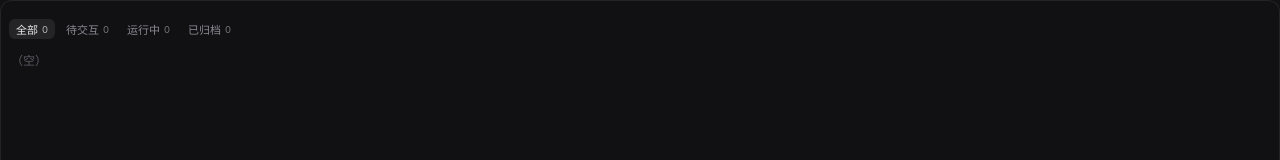
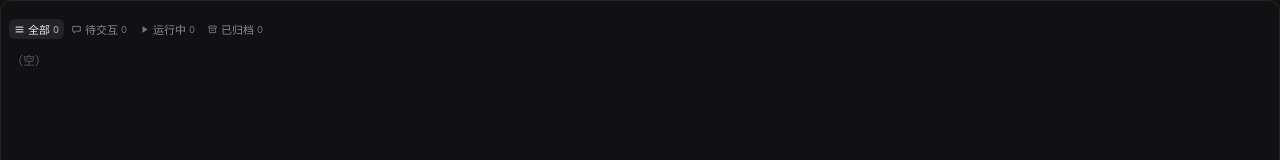
Before and after one commit to larrygogo/meowo, a React (Vite) app in the folder app/: page / in a window 1280 px wide. Shown: the top 160 px of the page. Built offline with nearby package versions, Linux system fonts and the light colour scheme.

Commit message:
feat(app): 筛选 tab 加图标(列表/气泡/播放/归档盒)，收紧间距适配 260px

```diff
--- a/app/src/styles.css
+++ b/app/src/styles.css
@@ -92,8 +92,9 @@ html, body {
   user-select: none;
   backdrop-filter: blur(6px);
 }
-.tabs { display: flex; gap: 4px; padding: 2px 0 6px; flex: none; }
-.stab { cursor: pointer; font-size: 11px; color: #8a8a92; padding: 2px 7px; border-radius: 6px; display: inline-flex; align-items: center; gap: 4px; }
+.tabs { display: flex; gap: 2px; padding: 2px 0 6px; flex: none; }
+.stab { cursor: pointer; font-size: 11px; color: #8a8a92; padding: 2px 5px; border-radius: 6px; display: inline-flex; align-items: center; gap: 3px; }
+.stab svg { display: block; flex: none; opacity: 0.85; }
 .stab:hover { color: #e8e8ea; }
 .stab-on { color: #e8e8ea; background: rgba(255,255,255,0.08); }
 .stab-n { font-size: 9.5px; color: #76767e; }
--- a/app/src/views/Sticker.tsx
+++ b/app/src/views/Sticker.tsx
@@ -27,6 +27,40 @@ function ConnBadge({ connected }: { connected: boolean }) {
 
 type Item = LiveSession & { connected: boolean };
 type Tab = "all" | "waiting" | "running" | "archived";
+
+function TabIcon({ tab }: { tab: Tab }) {
+  const common = { width: 11, height: 11, viewBox: "0 0 16 16", "aria-hidden": true } as const;
+  switch (tab) {
+    case "all": // 列表
+      return (
+        <svg {...common} fill="none" stroke="currentColor" strokeWidth="1.6" strokeLinecap="round">
+          <line x1="3" y1="4.5" x2="13" y2="4.5" />
+          <line x1="3" y1="8" x2="13" y2="8" />
+          <line x1="3" y1="11.5" x2="13" y2="11.5" />
+        </svg>
+      );
+    case "waiting": // 对话气泡（待交互）
+      return (
+        <svg {...common} fill="none" stroke="currentColor" strokeWidth="1.4" strokeLinejoin="round">
+          <path d="M2.5 3.5h11v7h-6l-3 2.5v-2.5h-2z" />
+        </svg>
+      );
+    case "running": // 播放（运行中）
+      return (
+        <svg {...common} fill="currentColor">
+          <path d="M5 3.2 12.5 8 5 12.8z" />
+        </svg>
+      );
+    case "archived": // 归档盒
+      return (
+        <svg {...common} fill="none" stroke="currentColor" strokeWidth="1.3" strokeLinejoin="round">
+          <rect x="2.5" y="3" width="11" height="3" rx="0.5" />
+          <path d="M3.5 6v6.5h9V6" />
+          <line x1="6.5" y1="9" x2="9.5" y2="9" strokeLinecap="round" />
+        </svg>
+      );
+  }
+}
 
 const TAB_KEY = "cc-kanban-tab";
 const TABS: { key: Tab; label: string }[] = [
@@ -70,6 +104,7 @@ export function Sticker({ data }: { data: Item[] }) {
               className={"stab " + (tab === t.key ? "stab-on" : "")}
               onClick={() => pick(t.key)}
             >
+              <TabIcon tab={t.key} />
               {t.label}
               <span className="stab-n">{n}</span>
             </span>
```
